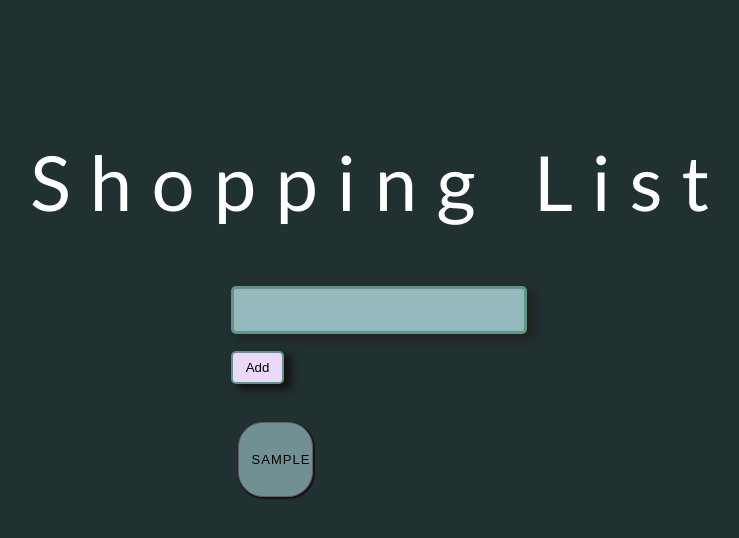
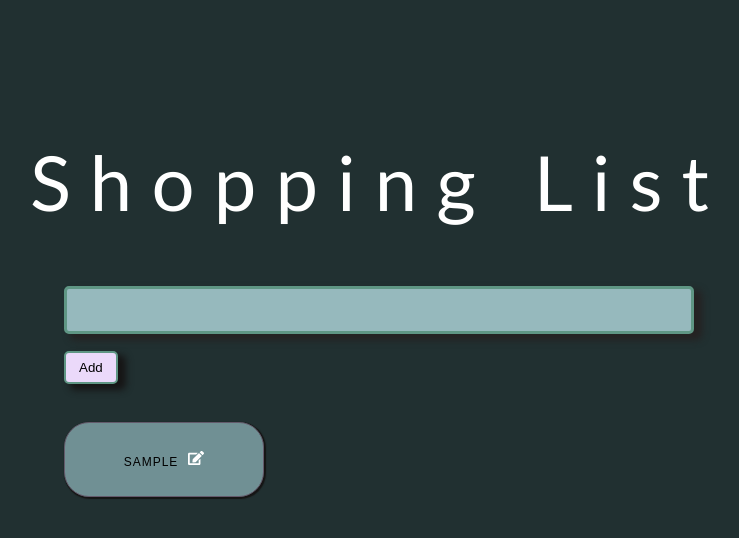
Before and after one commit to HanniOfHyrule/ShoppingList, a React (Create React App) app: page / in a window 1280 px wide. Both pictures are taken after typing "Sample" into the empty fields and a click on the button "Add". Shown: the top 538 px of the page, without its empty margins (267-1006 px from the left). Built offline with nearby package versions, Linux system fonts and the light colour scheme.

Commit message:
adding update items feature

```diff
--- a/package.json
+++ b/package.json
@@ -8,6 +8,7 @@
     "@testing-library/user-event": "^12.1.10",
     "react": "^17.0.2",
     "react-dom": "^17.0.2",
+    "react-icons": "^4.3.1",
     "react-scripts": "4.0.3",
     "uuid": "^3.4.0",
     "web-vitals": "^1.0.1"
--- a/src/components/List.css
+++ b/src/components/List.css
@@ -10,8 +10,20 @@
   font-size: small;
   text-transform: uppercase;
   border-radius: 25px;
-  margin:auto
+  margin:auto;
+  font-size: 12px;
+  width: 200px;
   /*text-align: center;
   vertical-align: middle;
   display: table;*/
 }
+
+/*Edit div*/
+.edit-div{
+  display: flex;
+  height: 30px;
+}
+/*Making edit div hidden*/
+.edit-hidden{
+  display: none;
+}
--- a/src/components/List.js
+++ b/src/components/List.js
@@ -1,17 +1,51 @@
 import "./List.css";
-import { useState } from "react";
+import { useEffect, useState } from "react";
+import { v4 as uuidv4 } from "uuid";
+import {FaEdit} from 'react-icons/fa';
 
 // Listen status und
 const List = ({ list }) => {
   const [name, setName] = useState();
+  const [listEle,setListEle]=useState();
+  const [editItem,setEditItem]=useState("");
+
+  useEffect(()=>{
+    setListEle(list);
+  },[list])
+
   const clickHandler = () => {
     setName(name);
     console.log(name);
   };
 
+  //Editing a particular item
+
+  const editList=(id)=>{
+    console.log(list);
+    setEditItem(list.find(item=>item.id===id).name);
+    setListEle(list.filter(item=>item.id!==id));
+    document.getElementById("edit-div").classList.remove("edit-hidden");
+  }
+
+  //Updating the list and the localstorage
+
+  const updateList=()=>{
+    if(editItem.trim()==="") alert("Don't leave the input field empty!");
+    else{
+      setListEle([...listEle,{name: editItem, id: uuidv4()}]);
+      localStorage.setItem("listDataStore",JSON.stringify([{name: editItem, id: uuidv4()},...listEle]));
+      setEditItem("");
+      document.getElementById("edit-div").classList.add("edit-hidden");
+    }
+  }
+
   return (
+    <>
     <ul className="boxForItems">
-      {list
+      {
+      listEle
+      ?
+      listEle
         .sort(function (a, b) {
           if (a.name.toLowerCase() < b.name.toLowerCase()) {
             return -1;
@@ -27,11 +61,24 @@ const List = ({ list }) => {
             key={item.id}
             onClick={clickHandler}
             type="submit">
-            {item.name}
+            {item.name}<FaEdit
+            style={{color:"white", marginLeft:"10px", fontSize:"16px"}}
+            onClick={()=>{
+              editList(item.id);
+            }}/>
             {/*<button type="submit" id="delete" name="delete" />*/}
           </button>
-        ))}
+        ))
+        :
+        null
+      }
+      {/* Edit-item div */}
+    <div className="edit-div edit-hidden" id="edit-div">
+    <input className="edit-inp" type="text" value={editItem} onChange={(e)=>setEditItem(e.target.value)} />
+    <button className="edit-button" onClick={updateList}>Done</button>
+    </div>
     </ul>
+    </>
   );
 };
 
```
Also changed, not shown: 1 other file (tests, documents, lock files or other folders).
